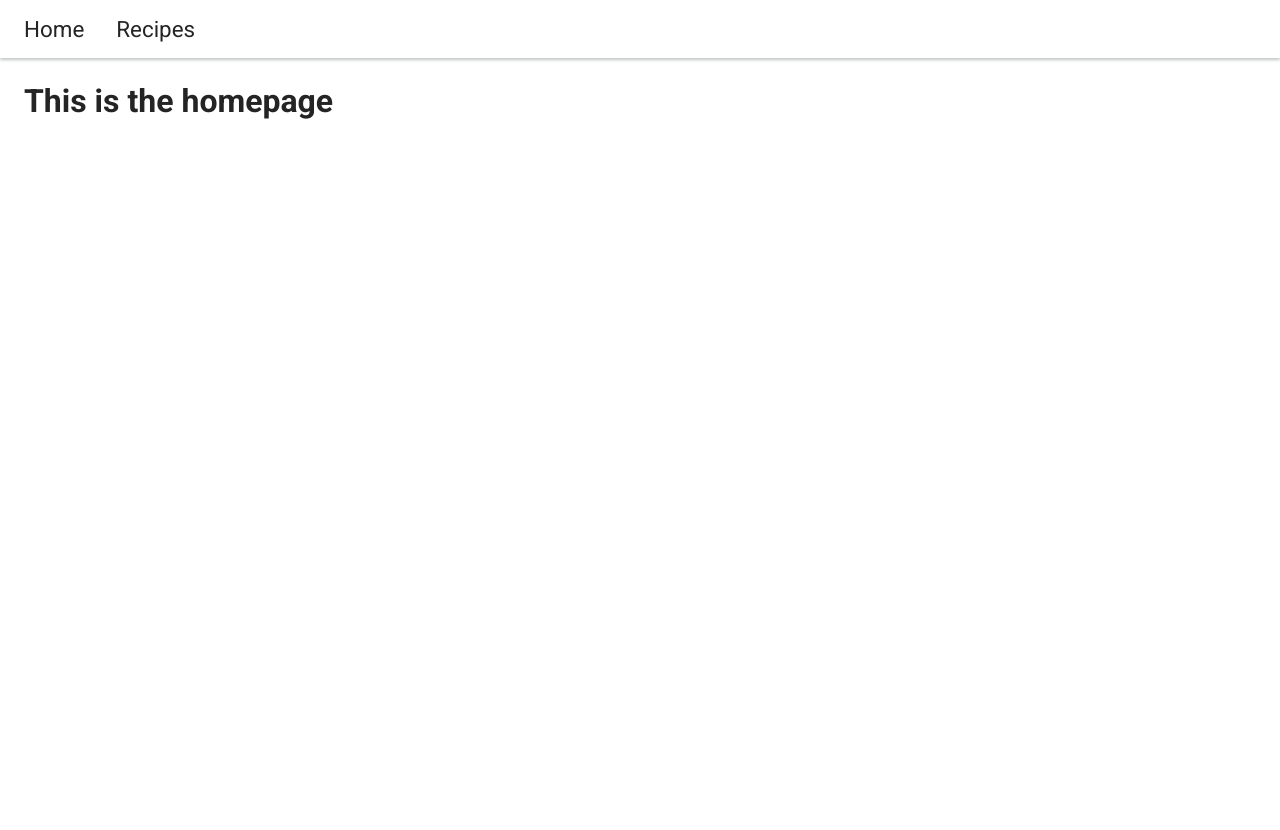
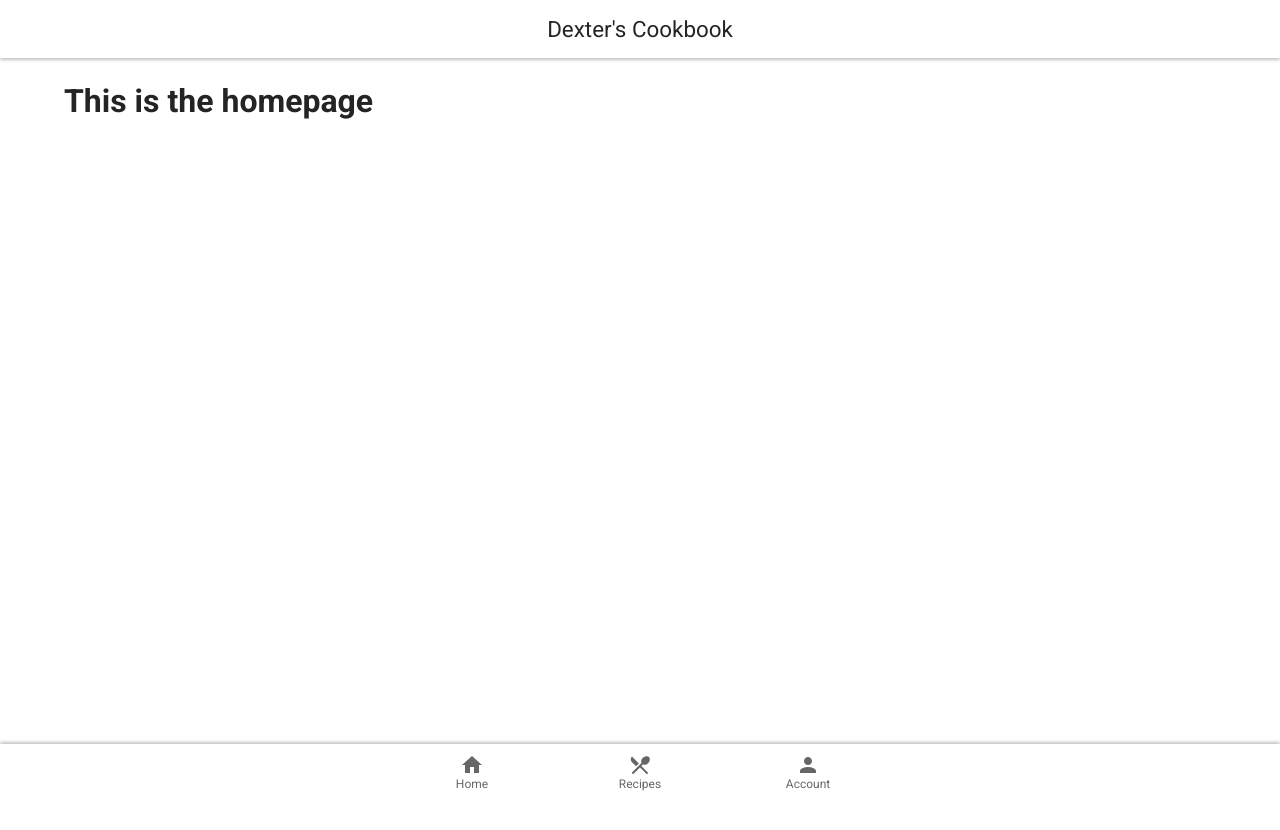
Before and after one commit to dexterchan94/recipe-app, a Next.js app in the folder client/: page / in a window 1280 px wide. Shown: the top 830 px of the page. After the commit the page ends 800 px from the top, so only its background shows below. Built offline with nearby package versions, Linux system fonts and the light colour scheme.

Commit message:
revamp layout

```diff
--- a/client/app/globals.css
+++ b/client/app/globals.css
@@ -30,6 +30,19 @@ body {
 
 body {
   color: var(--foreground-rgb);
+}
+
+main {
+  min-height: calc(100vh - 56px - 58px);
+  height: calc(100vh - 56px - 58px);
+  overflow: auto;
+}
+
+main .mainContent {
+  padding: 1.5rem;
+  max-width: 1200px;
+  margin-left: auto;
+  margin-right: auto;
 }
 
 a {
--- a/client/app/layout.tsx
+++ b/client/app/layout.tsx
@@ -3,6 +3,7 @@ import type { Metadata } from 'next';
 import { Roboto } from 'next/font/google';
 import Providers from './providers';
 import Header from '@/components/Header';
+import BottomNav from '@/components/BottomNav';
 
 const roboto = Roboto({
   weight: ['300', '400', '500', '700'],
@@ -24,7 +25,10 @@ export default function RootLayout({
       <body className={roboto.className}>
         <Providers>
           <Header />
-          <main>{children}</main>
+          <main>
+            <div className="mainContent">{children}</div>
+          </main>
+          <BottomNav />
         </Providers>
       </body>
     </html>
--- a/client/app/page.module.css
+++ /dev/null
@@ -1,4 +0,0 @@
-.home {
-  padding: 1.5rem;
-  min-height: 100vh;
-}
--- a/client/app/page.tsx
+++ b/client/app/page.tsx
@@ -1,8 +1,6 @@
-import s from './page.module.css';
-
 export default function Home() {
   return (
-    <div className={s.home}>
+    <div>
       <h1>This is the homepage</h1>
     </div>
   );
--- /dev/null
+++ b/client/components/BottomNav.module.css
@@ -0,0 +1,5 @@
+.bottomNav {
+  -webkit-box-shadow: 0 -2px 3px rgba(57, 63, 72, 0.3);
+  -moz-box-shadow: 0 -2px 3px rgba(57, 63, 72, 0.3);
+  box-shadow: 0 -2px 3px rgba(57, 63, 72, 0.3);
+}
--- /dev/null
+++ b/client/components/BottomNav.tsx
@@ -0,0 +1,40 @@
+'use client';
+
+import BottomNavigation from '@mui/material/BottomNavigation';
+import BottomNavigationAction from '@mui/material/BottomNavigationAction';
+import HomeIcon from '@mui/icons-material/Home';
+import PersonIcon from '@mui/icons-material/Person';
+import LocalDiningIcon from '@mui/icons-material/LocalDining';
+import { useState } from 'react';
+import { useRouter } from 'next/navigation';
+import s from './BottomNav.module.css';
+
+export default function BottomNav() {
+  const router = useRouter();
+  const [value, setValue] = useState('Recents');
+
+  return (
+    <div className={s.bottomNav}>
+      <BottomNavigation
+        showLabels
+        value={value}
+        onChange={(event, newValue) => {
+          setValue(newValue);
+          router.push(newValue);
+        }}
+      >
+        <BottomNavigationAction label="Home" icon={<HomeIcon />} value="/" />
+        <BottomNavigationAction
+          label="Recipes"
+          icon={<LocalDiningIcon />}
+          value="/recipes"
+        />
+        <BottomNavigationAction
+          label="Account"
+          icon={<PersonIcon />}
+          value="/account"
+        />
+      </BottomNavigation>
+    </div>
+  );
+}
--- a/client/components/Header.module.css
+++ b/client/components/Header.module.css
@@ -7,17 +7,8 @@
   box-shadow: 0 2px 3px rgba(57, 63, 72, 0.3);
 }
 
-.headerLinks {
+.headerContent {
   display: flex;
-  flex-direction: row;
+  justify-content: center;
   align-items: center;
-  gap: 1rem;
 }
-
-.headerLink:hover {
-  color: #666;
-}
-
-.headerLink a {
-  padding: 0.5rem;
-}
--- a/client/components/Header.tsx
+++ b/client/components/Header.tsx
@@ -5,14 +5,9 @@ export default function Header() {
   return (
     <header className={s.header}>
       <div className={s.headerContent}>
-        <ul className={s.headerLinks}>
-          <li className={s.headerLink}>
-            <Link href="/">Home</Link>
-          </li>
-          <li className={s.headerLink}>
-            <Link href="/recipes">Recipes</Link>
-          </li>
-        </ul>
+        <div>
+          <Link href="/">Dexter&apos;s Cookbook</Link>
+        </div>
       </div>
     </header>
   );
```
Also changed, not shown: client/app/recipes/layout.tsx (deleted, +0 -38 lines), client/app/recipes/page.module.css (deleted, +0 -27 lines), client/components/recipes/Recipes.module.css (+19 -1 lines).
